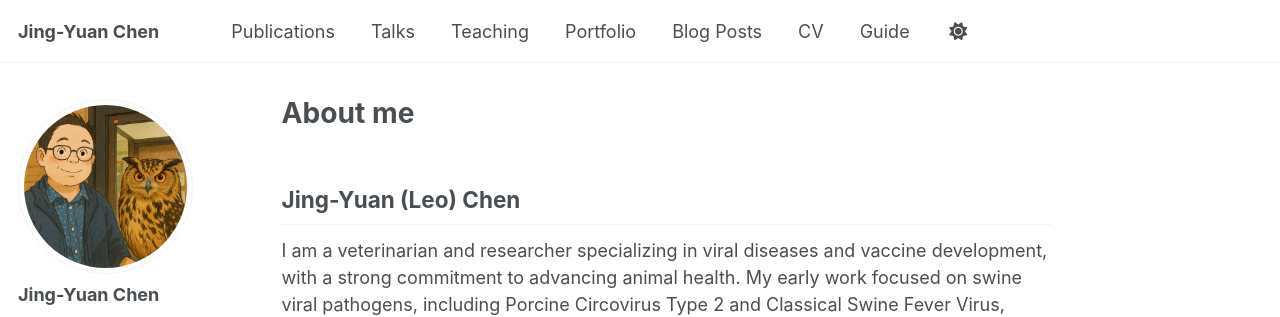
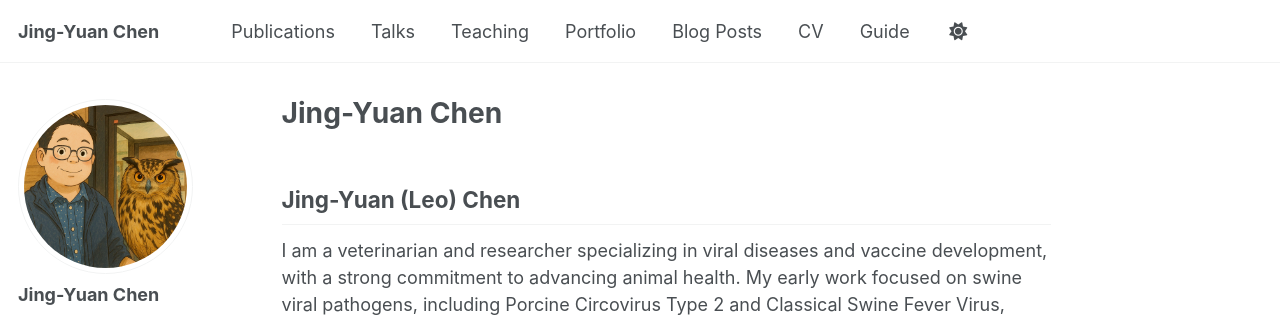
Before and after one commit to jychen74/jychen74.github.io, a Jekyll site: the page built from _pages/about.md, in a window 1280 px wide and 1167 px high. Shown: the top 317 px of the window. Built offline with Jekyll 4.4.1, drawn with Linux system fonts in a browser that asks for light colours; some web fonts are replaced; a script that is not in the unit is left out.

Commit message:
about me

```diff
--- a/_pages/about.md
+++ b/_pages/about.md
@@ -1,6 +1,6 @@
 ---
 permalink: /
-title: "About me"
+title: "Jing-Yuan Chen"
 author_profile: true
 redirect_from:
   - /about/
```
